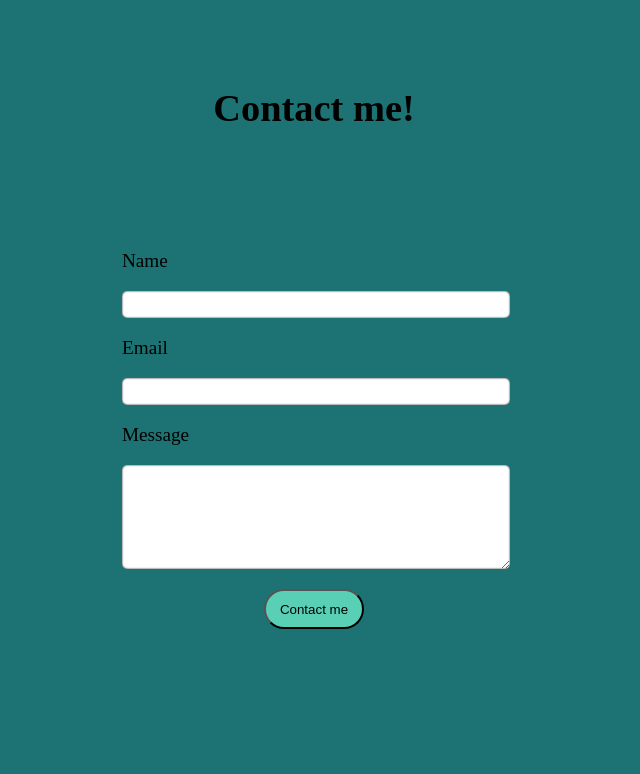
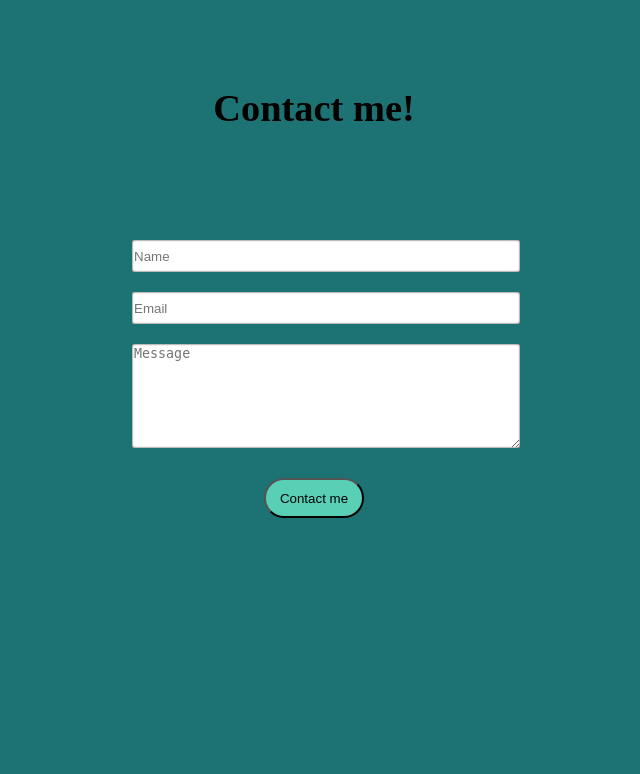
Before and after one commit to DakhariE/portfolio, a Django app: page / in a window 1280 px wide. Shown: the part 2186-2960 px from the top of the page, without its empty margins (326-966 px from the left). After the commit the page ends 2704 px from the top, so only its background shows below. Run offline with Django 4.2, Linux system fonts and the light colour scheme; data comes from the database, SQL or seed files in the repository.

Commit message:
Changed Contact form a bit, need to add API to send email and 'message sent' thing

```diff
--- a/base/static/stylesheets/styles.css
+++ b/base/static/stylesheets/styles.css
@@ -149,11 +149,12 @@ html{
 .contact-text,
 .contact-email{
   width: 100%;
-  height: 25px;
-  border-radius: 5px;
+  height: 30px;
+  border-radius: 2px;
   text-align: justify;
   border-style: none;
   box-shadow: inset 0 0 2px;
+  margin: 10px;
 }
 
 .sumbit{
--- a/base/templates/index.html
+++ b/base/templates/index.html
@@ -84,12 +84,9 @@
       <div class="test">
       <form method="POST">
       {% csrf_token %}
-        <p>Name</p>
-        <input class="contact-name" type="text" name="contact-name">
-        <p>Email</p>
-        <input class="contact-email" type="email" name="contact-email">
-        <p>Message</p>
-        <textarea class="contact-text" type="text" name="contact-text"></textarea>
+        <input class="contact-name" type="text" name="contact-name" placeholder="Name">
+        <input class="contact-email" type="email" name="contact-email" placeholder="Email">
+        <textarea class="contact-text" type="text" name="contact-text" placeholder="Message"></textarea>
         <input class="sumbit" type="Submit" value="Contact me">
       </form>
       </div>
```
